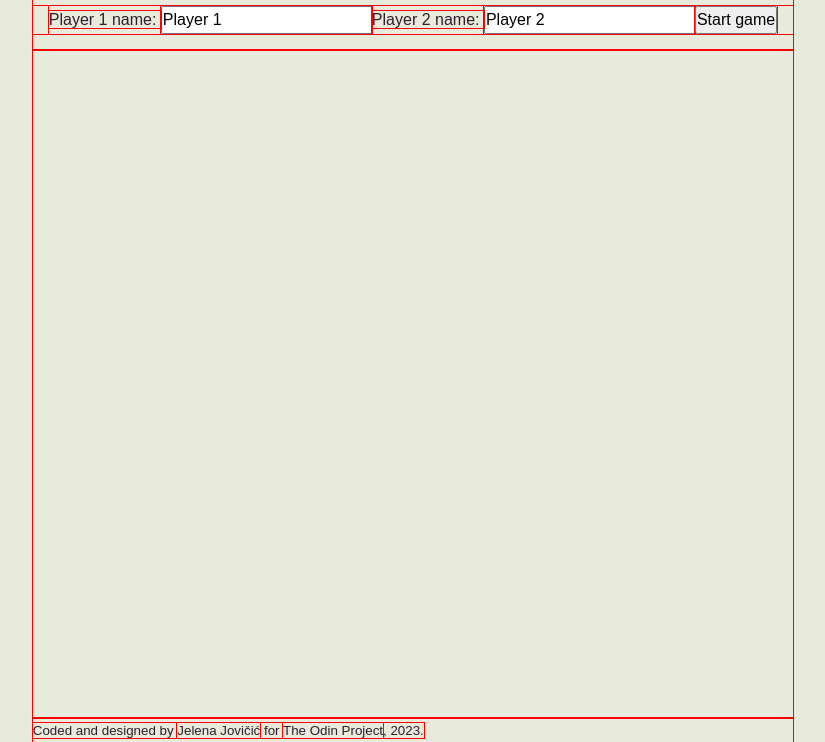
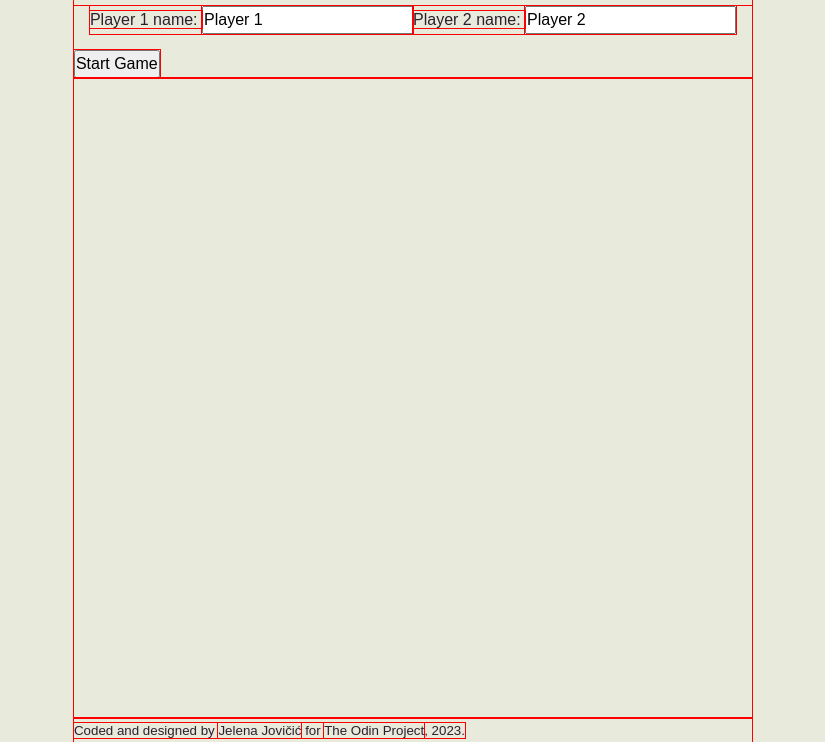
Before and after one commit to je-jo/tic-tac-toe, a website: page index.html in a window 1280 px wide. Shown: the part 58-800 px from the top of the page, without its empty margins (227-1052 px from the left). Drawn offline with Linux system fonts and the light colour scheme.

Commit message:
refactor

```diff
--- a/assets/js/script.js
+++ b/assets/js/script.js
@@ -27,7 +27,6 @@ const Player = (name, marker, color) => {
     let score = 0;
     const getScore = () => score;
     const addPoint = () => {
-        // eslint-disable-next-line no-param-reassign
         score += 1;
     };
     const setName = (value) => {
@@ -117,7 +116,6 @@ const game = (() => {
 
 // module for display controller with function to render gameboard object
 
-// eslint-disable-next-line no-unused-vars
 const displayController = (() => {
     // main display variables
     const startPage = document.getElementById("start-page");
@@ -166,76 +164,73 @@ const displayController = (() => {
         // 6. manipulate board display
         const boardDisplay = gameDisplay.getElementById("board");
         const renderBoard = () => {
-            // 6a. remove cells from previous game
+            // 6a. make whose turn message visible again
+            turnDisplay.style.color = "unset";
+            // 6b. remove cells from previous game
             while (boardDisplay.firstChild) {
                 boardDisplay.removeChild(boardDisplay.lastChild);
             }
-            // 6b. create 9 cells
+            // 6c. create 9 cells
             for (let i = 0; i <= 8; i += 1) {
                 const btn = document.createElement("button");
                 btn.textContent = "\u200B"; // to preserve height when there's no marker.
                 boardDisplay.appendChild(btn);
             }
             const allButtons = [...boardDisplay.querySelectorAll("button")];
-            // 6c. create function to place marker on board and check for gameover
+            // 6d. create function to place marker on board and check for gameover
             function handleClick(e) {
                 const activeIndex = allButtons.indexOf(e.currentTarget);
                 const activePlayer = game.switchActivePlayer();
-                const waitForClick = players.filter(player => player.getName() !== activePlayer.getName());
-                turnDisplay.textContent = `It's ${waitForClick[0].getName()}'s turn...`;
+                const waitForClick = players.find(player => player.getName() !== activePlayer.getName());
+                turnDisplay.textContent = `It's ${waitForClick.getName()}'s turn...`;
                 game.placeMarker(gameBoard.board[activeIndex], activePlayer);
                 e.currentTarget.style.color = activePlayer.getColor();
                 e.currentTarget.textContent = activePlayer.getMarker();
                 const gameOverMessage = game.isGameOver();
                 if (gameOverMessage) {
-                    turnDisplay.textContent = "\u200B";
+                    turnDisplay.style.color = "transparent";
                     updateDisplayScores();
                     closeMessage.textContent = gameOverMessage;
                     displayEndGameDialog.showModal();
                 }
             }
-            // 6d. add single use event listener for each cell
+            // 6e. add single use event listener for each cell
             allButtons.forEach((btn) =>
                 btn.addEventListener("click", handleClick, { once: true })
             );
         };
         // 7. reset the game display when closing endgame modal
         displayEndGameDialog.addEventListener("close", renderBoard);
-
         gamePage.appendChild(gameDisplay);
         renderBoard();
     };
 
     const renderStartPage = () => {
-        const templateInput = document.getElementById("template-input");
-        const inputContainer = document.getElementById("wrapper-input");
-        // create name inputs for players
-        players.forEach((player) => {
-            const input = templateInput.content.cloneNode(true);
-            // cloneNode references a doc fragment and not a regular node, child of a doc fragment is a regular node
-            const labelReference = input.children[0];
-            const labelText = labelReference.children[0];
-            const inputReference = labelReference.children[1];
-            // set matching ids and fors for input and label
-            inputReference.setAttribute(
-                "id",
-                `input-name-player-${player.getMarker()}`
-            );
-            labelReference.setAttribute("for", inputReference.getAttribute("id"));
-            inputReference.value = player.getName();
-            // label text is a span inside label, so changing text content doesn't overwrite input field
-            labelText.textContent = `${player.getName()} name: `;
-            const changeName = (e) => {
-                player.setName(e.currentTarget.value);
-            };
-            inputReference.addEventListener("input", changeName);
-            inputContainer.appendChild(input);
+        const templateStart = document.getElementById("template-start-page");
+        const startDisplay = templateStart.content.cloneNode(true);
+        const nameInputs = [...startDisplay.querySelectorAll("input[type='text']")];
+        const nameLabels = [...startDisplay.querySelectorAll(".name-labels")];
+        const nameLabelsText = [...startDisplay.querySelectorAll(".name-labels-text")];
+        // label text is a span inside label, so changing text content doesn't overwrite input field
+        nameInputs.forEach((input, index) => {
+            input.setAttribute("id", `input-name-player-${index}`);
+            input.setAttribute("value", players[index].getName());
+            input.addEventListener("input", (e) => {
+                players[index].setName(e.currentTarget.value);
+            });
         });
-        const btnStart = document.createElement("button");
-        btnStart.textContent = "Start game";
-        inputContainer.appendChild(btnStart);
+        nameLabels.forEach((label, index) => {
+            label.setAttribute("for", `input-name-player-${index}`);
+        });
+        nameLabelsText.forEach((text, index) => {
+            // eslint-disable-next-line no-param-reassign
+            text.textContent = `${players[index].getName()} name: `;
+        });
+        const btnStart = startDisplay.querySelector("button");
         btnStart.addEventListener("click", renderGamePage, { once: true });
+        startPage.appendChild(startDisplay);
     };
+    return { renderStartPage }
+})();
 
-    renderStartPage();
-})();
+displayController.renderStartPage();
--- a/index.html
+++ b/index.html
@@ -2,15 +2,15 @@
 <html lang="en">
 
 <head>
-    <meta charset="UTF-8">
-    <meta http-equiv="X-UA-Compatible" content="IE=edge">
-    <meta name="viewport" content="width=device-width, initial-scale=1.0">
-    <meta name="description" content="Play Tic Tac Toe game in your browser!">
-    <link rel="icon" type="image/png" sizes="32x32" href="assets/images/favicon-32x32.png">
+    <meta charset="UTF-8" />
+    <meta http-equiv="X-UA-Compatible" content="IE=edge" />
+    <meta name="viewport" content="width=device-width, initial-scale=1.0" />
+    <meta name="description" content="Play Tic Tac Toe game in your browser!" />
+    <link rel="icon" type="image/png" sizes="32x32" href="assets/images/favicon-32x32.png" />
     <!--  <meta name="theme-color" content="#2f1e2e">
     <link rel="preload" href="assets/fonts/bitter-v32-latin-ext_latin-regular.woff2" as="font" type="font/woff2"
         crossorigin> -->
-    <link rel="stylesheet" href="assets/styles/main.css">
+    <link rel="stylesheet" href="assets/styles/main.css" />
     <script src="assets/js/script.js" defer></script>
     <title>Tic Tac Toe - The Odin Project</title>
 </head>
@@ -20,14 +20,16 @@
         <h1>Tic Tac Toe</h1>
     </header>
     <main class="wrapper">
-
-        <div class="" id="start-page">
-            <div id="wrapper-input" class="wrapper-flex">
-                <template id="template-input">
-                    <label for="input-name-player"><span>label here</span><input type="text"
-                            id="input-name-player"></label>
-                </template>
-            </div>
+        <div id="start-page">
+            <template id="template-start-page">
+                <div id="wrapper-input" class="wrapper-flex">
+                    <label for="" class="name-labels"><span class="name-labels-text"></span><input type="text"
+                            id="" /></label>
+                    <label for="" class="name-labels"><span class="name-labels-text"></span><input type="text"
+                            id="" /></label>
+                </div>
+                <button>Start Game</button>
+            </template>
         </div>
 
         <div id="game-page">
@@ -40,36 +42,32 @@
                 <p id="text-turn"></p>
                 <div id="board"></div>
                 <div class="wrapper-flex">
-                    <p><span class="display-score-names"></span>
+                    <p>
+                        <span class="display-score-names"></span>
                         <span class="display-score"></span>
                     </p>
-                    <p><span class="display-score-names"></span>
+                    <p>
+                        <span class="display-score-names"></span>
                         <span class="display-score"></span>
                     </p>
                 </div>
             </template>
-
-
         </div>
-
-
-
-
-
 
         <dialog id="endgame">
             <p id="endgame-message">It's a tie!</p>
             <button id="btn-close">Close</button>
         </dialog>
     </main>
+
     <footer>
         <p>
             <small>
                 Coded and designed by
-                <a href="https://github.com/je-jo" target="_blank">Jelena Jovičić</a> for <a
-                    href="https://www.theodinproject.com/lessons/node-path-javascript-tic-tac-toe" target="_blank">The
-                    Odin
-                    Project</a>, 2023.
+                <a href="https://github.com/je-jo" target="_blank">Jelena Jovičić</a>
+                for
+                <a href="https://www.theodinproject.com/lessons/node-path-javascript-tic-tac-toe" target="_blank">The
+                    Odin Project</a>, 2023.
             </small>
         </p>
     </footer>
```
